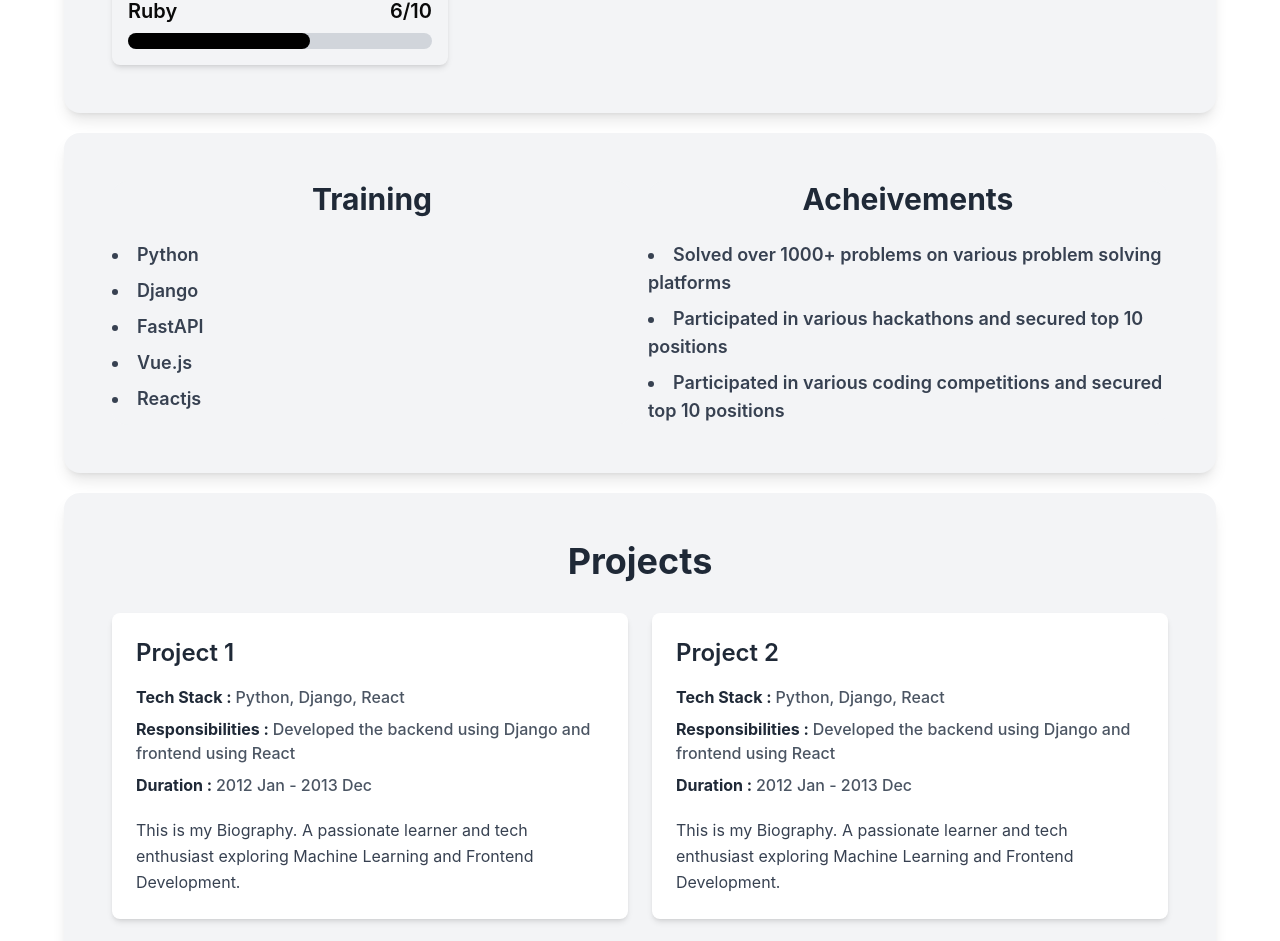
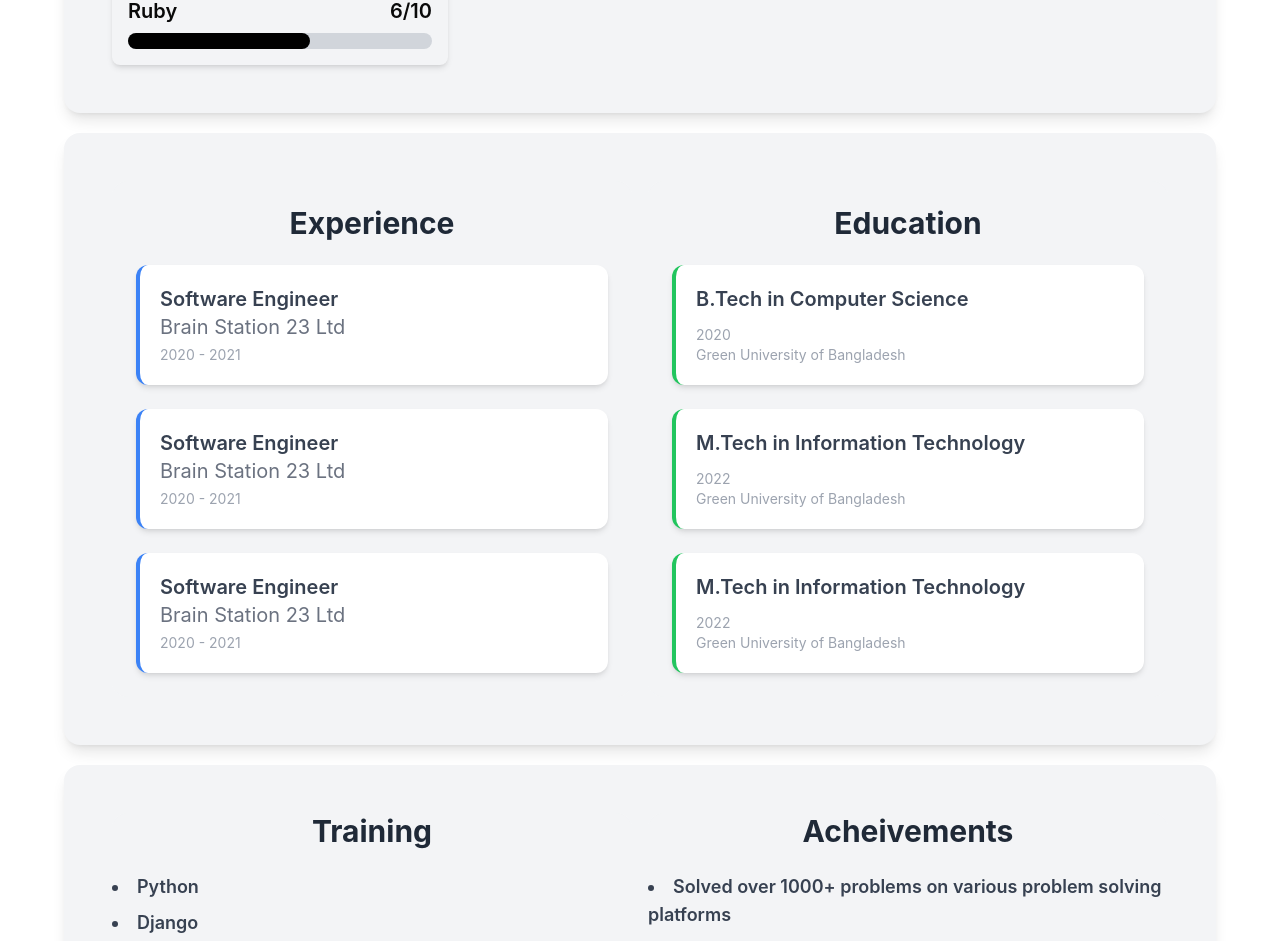
Before and after one commit to avik1658/brainstation_cv, a React (Vite) app: page /home in a window 1280 px wide. Shown: the part 1031-1972 px from the top of the page. Built offline with nearby package versions, Linux system fonts and the light colour scheme.

Commit message:
Added experience and education section

```diff
--- /dev/null
+++ b/src/components/homepage/Education.tsx
@@ -0,0 +1,18 @@
+import { education } from "./dummyData";
+
+export default function Education() {
+    return (
+        <div className="bg-gray-100 rounded-2xl w-full max-w-4xl mx-auto p-6">
+            <h1 className="text-3xl font-bold text-center mb-6 text-gray-800">Education</h1>
+            <div className="grid grid-cols-1 gap-6">
+                {education.map((edu, index) => (
+                    <div key={index} className="bg-white rounded-xl shadow-md p-5 border-l-4 border-green-500 hover:shadow-xl transition-all duration-300 flex flex-col min-h-[120px]">
+                        <h2 className="text-xl font-semibold text-gray-700">{edu.degree} in {edu.department}</h2>
+                        <h4 className="text-sm text-gray-400 mt-auto">{edu.passingYear}</h4>
+                        <h4 className="text-sm text-gray-400">{edu.university_Institute}</h4>
+                    </div>
+                ))}
+            </div>
+        </div>
+    );
+}
--- /dev/null
+++ b/src/components/homepage/Experience.tsx
@@ -0,0 +1,18 @@
+import { experience } from "./dummyData";
+
+export default function Experience() {
+    return (
+        <div className="bg-gray-100 rounded-2xl w-full max-w-4xl mx-auto p-6">
+            <h1 className="text-3xl font-bold text-center mb-6 text-gray-800">Experience</h1>
+            <div className="grid grid-cols-1 gap-6">
+                {experience.map((exp, index) => (
+                    <div key={index} className="bg-white rounded-xl shadow-md p-5 border-l-4 border-blue-500 hover:shadow-xl transition-all duration-300 flex flex-col min-h-[120px]" >
+                        <h2 className="text-xl font-semibold text-gray-700">{exp.designation}</h2>
+                        <h3 className="text-xl text-gray-500">{exp.company}</h3>
+                        <h4 className="text-sm text-gray-400 mt-auto">{exp.from} - {exp.to}</h4>
+                    </div>
+                ))}
+            </div>
+        </div>
+    );
+}
--- /dev/null
+++ b/src/components/homepage/ExperienceAndEducation.tsx
@@ -0,0 +1,11 @@
+import Education from "./Education";
+import Experience from "./Experience";
+
+export default function ExperienceAndEducation(){
+    return (
+        <div className="p-12 bg-gray-100 rounded-2xl shadow-lg max-w-6xl mx-auto my-5 grid grid-cols-1 md:grid-cols-2 gap-4">
+            <Experience />
+            <Education />
+        </div>
+    );
+}
--- a/src/components/homepage/Skill.tsx
+++ b/src/components/homepage/Skill.tsx
@@ -9,16 +9,16 @@ export default function Skill() {
                 {skill.map((element, index) => (
                     <div
                         key={index}
-                        className="bg-gray-100 p-4 rounded-lg shadow-md hover:bg-black hover:text-white transition group"
+                        className="bg-gray-100 p-4 rounded-lg shadow-md hover:shadow-xl transition"
                     >
                         <div className="flex justify-between">
                             <p className="text-xl font-semibold">{element.skillName}</p>
                             <p className="text-xl font-semibold">{element.rating}/10</p>
                         </div>
 
-                        <div className="w-full bg-gray-300 group-hover:bg-gray-700 h-4 rounded-full mt-2">
+                        <div className="w-full bg-gray-300 h-4 rounded-full mt-2">
                             <div
-                                className="bg-black group-hover:bg-white h-4 rounded-full transition-all duration-500"
+                                className="bg-black h-4 rounded-full transition-all duration-500"
                                 style={{ width: `${element.rating * 10}%` }}>
                             </div>
                         </div>
--- a/src/components/homepage/Training.tsx
+++ b/src/components/homepage/Training.tsx
@@ -4,7 +4,6 @@ export default function Training() {
     return (
         <div className="bg-gray-100 rounded-2xl w-full max-w-4xl mx-auto">
             <h1 className="text-3xl font-bold text-center text-gray-800 mb-6">Training</h1>
-
             <ul className="list-disc list-inside space-y-2 text-lg text-gray-700">
                 {training.map((element, index) => (
                     <li key={index} className="font-semibold">
--- a/src/components/homepage/dummyData.ts
+++ b/src/components/homepage/dummyData.ts
@@ -57,4 +57,48 @@ const projects = [
     }
 ]
 
-export { profileInfo, skill,training,acheivements,projects };
+
+const experience = [
+    {
+        designation: 'Software Engineer',
+        company: 'Brain Station 23 Ltd',
+        from: '2020',
+        to: '2021'
+    },
+    {
+        designation: 'Software Engineer',
+        company: 'Brain Station 23 Ltd',
+        from: '2020',
+        to: '2021'
+    },
+    {
+        designation: 'Software Engineer',
+        company: 'Brain Station 23 Ltd',
+        from: '2020',
+        to: '2021'
+    }
+]
+
+const education = [
+    {
+        degree: 'B.Tech',
+        department: 'Computer Science',
+        passingYear: '2020',
+        university_Institute: 'Green University of Bangladesh'
+    },
+    {
+        degree: 'M.Tech',
+        department: 'Information Technology',
+        passingYear: '2022',
+        university_Institute: 'Green University of Bangladesh'
+    },
+    {
+        degree: 'M.Tech',
+        department: 'Information Technology',
+        passingYear: '2022',
+        university_Institute: 'Green University of Bangladesh'
+    },
+];
+
+
+export { profileInfo, skill,training,acheivements,projects,experience,education};
--- a/src/pages/Home.tsx
+++ b/src/pages/Home.tsx
@@ -1,4 +1,5 @@
 import Biography from "@/components/homepage/Biography";
+import ExperienceAndEducation from "@/components/homepage/ExperienceAndEducation";
 import Project from "@/components/homepage/Project";
 import Skill from "@/components/homepage/Skill";
 import TraingAndAchievement from "@/components/homepage/TraingAndAchievement";
@@ -10,6 +11,7 @@ export default function Home() {
             <Navbar />
             <Biography/>
             <Skill/>
+            <ExperienceAndEducation/>
             <TraingAndAchievement/>
             <Project/>
         </>
```
